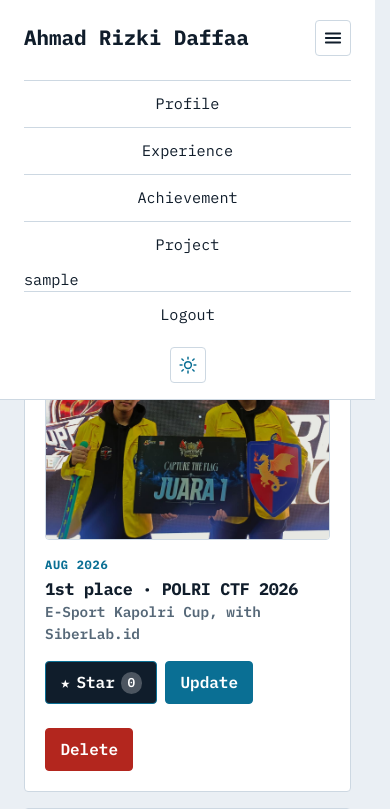
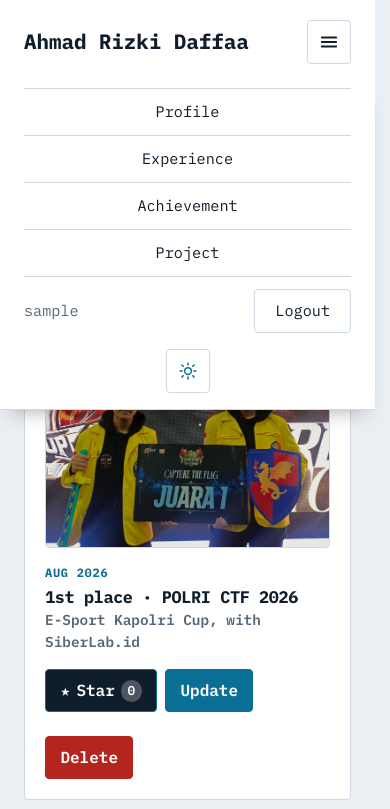
Before and after one commit to demtcsre/myportofolio, a Django app: page /achievement/ in a window 390 px wide, after a click that opens the changed part. Shown: the top 809 px of the page. Run offline with Django 5.2, Linux system fonts and the light colour scheme; the visitor is signed in with stand-in values (Sample User, id 1); data comes from the database, SQL or seed files in the repository; data that the repository does not hold is empty.

Commit message:
style: polish expanded mobile navbar with account row and 44px touch targets

```diff
--- a/static/css/style.css
+++ b/static/css/style.css
@@ -102,7 +102,8 @@ span.nav-user{
     color: var(--accent);
 }
 
-/* Tombol logout (form POST) tampil seperti link navbar lainnya */
+/* Baris akun (nama user + Logout): di desktop menyatu dengan link navbar lain */
+.nav-account,
 .logout-form {
     display: contents;
 }
@@ -112,6 +113,7 @@ span.nav-user{
     border: 0;
     background: none;
     font-family: inherit;
+    line-height: inherit;
     cursor: pointer;
 }
 
@@ -871,6 +873,13 @@ textarea {
         display: inline-flex;
     }
 
+    /* Area sentuh 44px */
+    .theme,
+    .nav-toggle {
+        width: 2.75rem;
+        height: 2.75rem;
+    }
+
     .nav-panel {
         display: none;
         position: absolute;
@@ -883,10 +892,24 @@ textarea {
         padding: 0.25rem 1.5rem 1rem;
         background-color: var(--surface);
         border-bottom: 1px solid var(--line);
+        box-shadow: 0 0.75rem 1.25rem -0.75rem rgba(0, 0, 0, 0.35);
     }
 
     .nav-toggle[aria-expanded="true"] + .nav-panel {
         display: flex;
+    }
+
+    @media (prefers-reduced-motion: no-preference) {
+        .nav-toggle[aria-expanded="true"] + .nav-panel {
+            animation: nav-panel-in 150ms ease-out;
+        }
+    }
+
+    @keyframes nav-panel-in {
+        from {
+            opacity: 0;
+            transform: translateY(-0.25rem);
+        }
     }
 
     .site-header nav {
@@ -894,11 +917,39 @@ textarea {
         gap: 0;
     }
 
-    .site-header nav a,
-    .site-header nav button {
+    .site-header nav a {
         padding: 0.7rem 0;
         text-align: center;
         border-top: 1px solid var(--line);
+    }
+
+    /* Nama user di kiri, tombol Logout di kanan, dipisah dari link navigasi */
+    .nav-account {
+        display: flex;
+        align-items: center;
+        justify-content: space-between;
+        gap: 1rem;
+        padding: 0.75rem 0 0.25rem;
+        border-top: 1px solid var(--line);
+    }
+
+    span.nav-user {
+        min-width: 0;
+        overflow: hidden;
+        text-overflow: ellipsis;
+        white-space: nowrap;
+        color: var(--text-muted);
+    }
+
+    .site-header nav .nav-account button {
+        min-height: 2.75rem;
+        padding: 0 1.25rem;
+        border: 1px solid var(--line);
+        border-radius: var(--radius);
+    }
+
+    .site-header nav .nav-account button:hover {
+        border-color: var(--accent);
     }
 
     .theme {
--- a/static/js/script.js
+++ b/static/js/script.js
@@ -31,6 +31,17 @@ toggle.addEventListener('click', function () {
 
 panel.addEventListener('click', function (e) {
     if (e.target.tagName === 'A') toggle.setAttribute('aria-expanded', 'false');
+});
+
+// Tutup panel dengan Escape atau klik di luar panel
+document.addEventListener('keydown', function (e) {
+    if (e.key === 'Escape') toggle.setAttribute('aria-expanded', 'false');
+});
+
+document.addEventListener('click', function (e) {
+    if (!panel.contains(e.target) && !toggle.contains(e.target)) {
+        toggle.setAttribute('aria-expanded', 'false');
+    }
 });
 
 // |---------------------------------------------------------------| //
--- a/templates/base.html
+++ b/templates/base.html
@@ -33,11 +33,13 @@
                         <a href="{% url 'main:show_achievement' %}">Achievement</a>
                         <a href="{% url 'main:show_project' %}">Project</a>
                         {% if user.is_authenticated %}
-                            <span class="nav-user">{{ user.username }}</span>
-                            <form method="post" action="{% url 'main:logout' %}" class="logout-form">
-                                {% csrf_token %}
-                                <button type="submit">Logout</button>
-                            </form>
+                            <div class="nav-account">
+                                <span class="nav-user">{{ user.username }}</span>
+                                <form method="post" action="{% url 'main:logout' %}" class="logout-form">
+                                    {% csrf_token %}
+                                    <button type="submit">Logout</button>
+                                </form>
+                            </div>
                         {% else %}
                             <a href="{% url 'main:login' %}">Login</a>
                             <a href="{% url 'main:register' %}">Register</a>
```
